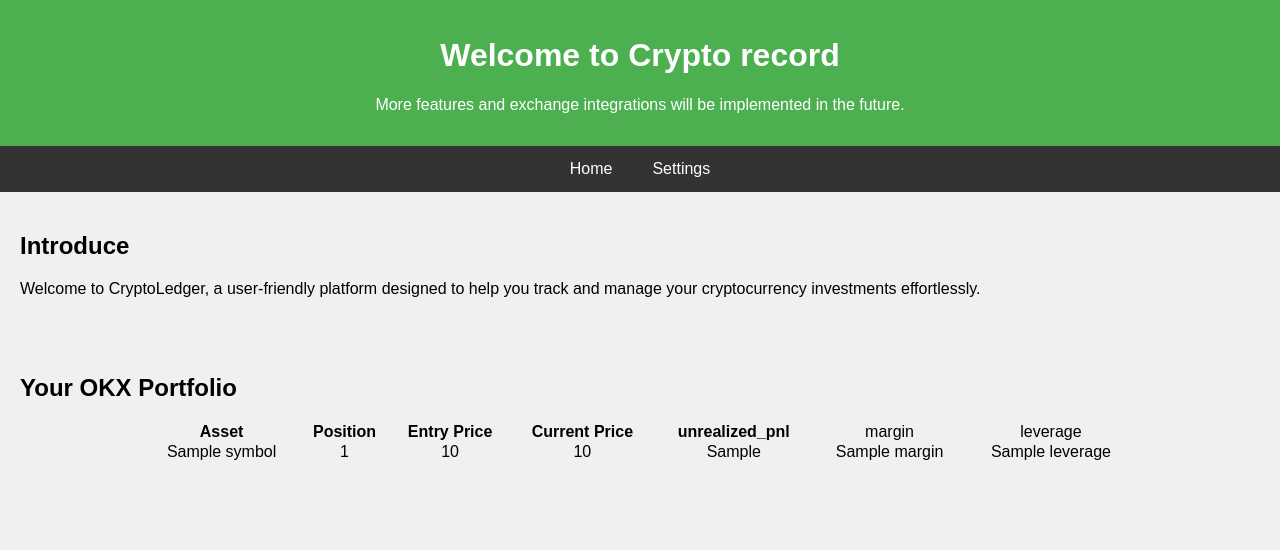
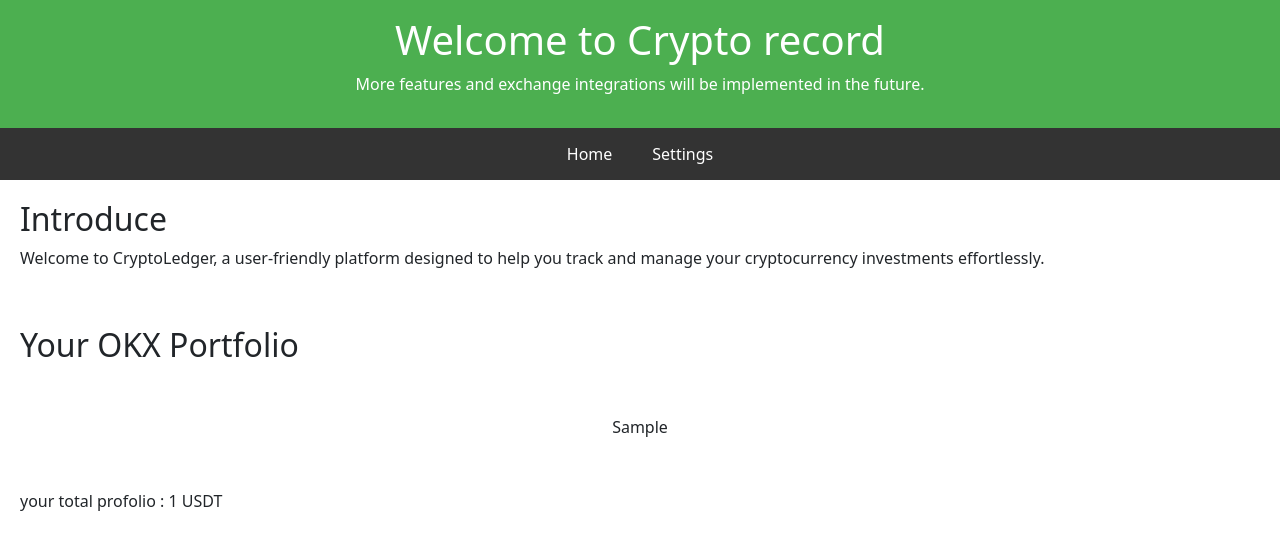
Before and after one commit to kevinwudev/Crypto-personal-record, a Flask app: template templates/index.html in a window 1280 px wide. Shown: the top 550 px of the page. Run offline with Flask 3, Linux system fonts and the light colour scheme; the template is opened without the code that fills it: most values are stand-ins (such as "Sample title", 1, 10 or a date in 2020).

Commit message:
<Edit> update the table and remove the api key

```diff
--- a/app.py
+++ b/app.py
@@ -3,9 +3,17 @@ import os
 import yaml
 import ccxt
 from okx_helper import get_info_table
+import polars as pl
+import pyarrow
+from dotenv import load_dotenv
+import os
+
+# 加載 .env 文件中的環境變數
+load_dotenv()
+
 
 app = Flask(__name__)
-app.secret_key = b'\xa3\x1b5\xf7\x84\x7f\xe6*\xec\x8d\xb6*\xfe\xc5\xd3\x99\xad\x85\x1e\x91\x97\xd9\xfc\x0e'
+app.secret_key = os.getenv('app_secretkey')
 
 USER_FILES_DIR = 'users'
 
@@ -28,10 +36,23 @@ def read_user_config(new_info: dict = None):
 
     return user_info
 
+def generate_table():
+    # 創建一個 Polars DataFrame
+    df = pl.DataFrame({
+        "Name": ["Alice", "Bob", "Charlie"],
+        "Age": [25, 30, 35],
+        "City": ["New York", "Los Angeles", "Chicago"]
+    })
+
+    # 將 DataFrame 轉換為 HTML 表格
+    html_table = df.to_pandas().to_html(classes='table table-striped table-hover table-bordered text-center', index=False)
+    return html_table
+
 @app.route('/')
 def home():
     try:
         user_info = read_user_config()
+        table = generate_table()
         if user_info is None:
             return render_template('index.html')
 
@@ -40,17 +61,25 @@ def home():
             secret = user_info['OKX']['secret']
             password = user_info['OKX']['password']
 
-            assets_info = get_info_table(apikey, secret, password)
-            return render_template('index.html', assets_info=assets_info)
+            assets_info, total_porfolio = get_info_table(apikey, secret, password)
+            assets_info = assets_info.to_pandas().to_html(classes='table table-striped table-hover table-bordered text-center',
+                                                          index=False)
+
+            return render_template('index.html',
+                                   assets_info = assets_info,
+                                   table = table,
+                                   total_porfolio = total_porfolio)
 
         else :
-            assets_info = None
+            # assets_info = None
             return render_template('index.html', assets_info=assets_info)
 
     except ccxt.BaseError as e:
         # 如果 API 鑰匙無效，回傳錯誤信息
         error_message = "Invalid API key or password. Please try again."
         return render_template('index.html', message=error_message)
+
+
 
 
 @app.route('/settings', methods=['GET', 'POST'])
--- a/static/css/styles.css
+++ b/static/css/styles.css
@@ -55,9 +55,13 @@ form button:hover {
     background-color: #45a049;
 }
 
-.assets-table {
-    width: 80%; /* 可以調整寬度 */
-    margin: 0 auto; /* 使表格水平居中 */
-    border-collapse: collapse; /* 合併表格邊框 */
-    text-align: center; /* 使表格內文字居中 */
+.table-container {
+    margin: 50px auto;
+    width: 80%;
+    text-align: center;
 }
+
+.table-container th, td {
+    text-align: center; /* 水平置中 */
+    vertical-align: middle; /* 垂直置中 */
+}
--- a/templates/index.html
+++ b/templates/index.html
@@ -5,7 +5,9 @@
     <meta name="viewport" content="width=device-width, initial-scale=1.0">
     <title>OKX Portfolio</title>
     <link rel="stylesheet" href="{{ url_for('static', filename='css/styles.css') }}">
+    <link href="https://cdn.jsdelivr.net/npm/bootstrap@5.3.0-alpha3/dist/css/bootstrap.min.css" rel="stylesheet">
     <script src="{{ url_for('static', filename='js/scripts.js') }}"></script>
+
 </head>
 <body>
     <header>
@@ -34,32 +36,18 @@
         {% endif %}
 
         {% if assets_info %}
-            <table class='assets-table'>
-                <tr>
-                    <th>Asset</th>
-                    <th>Position</th>
-                    <th>Entry Price</th>
-                    <th>Current Price</th>
-                    <th>unrealized_pnl</th>
-                    <td>margin</td>
-                    <td>leverage</td>
-                </tr>
-                {% for row in assets_info %}
-                <tr>
-                    <td>{{ row['symbol'] }}</td>
-                    <td>{{ row['size'] }}</td>
-                    <td>{{ row['entry_price'] }}</td>
-                    <td>{{ row['current_price'] }}</td>
-                    <td>{{ row['unrealized_pnl'] }}</td>
-                    <td>{{ row['margin'] }}</td>
-                    <td>{{ row['leverage'] }}</td>
-                </tr>
-                {% endfor %}
-            </table>
+        <div class="table-container">
+            {{ assets_info|safe }}
+        </div>
         {% else %}
             <p>No portfolio data available.</p>
         {% endif %}
+
+        <a> your total profolio : {{total_porfolio}} USDT</a>
+
     </section>
+
+
 
 
     {% endblock %}
--- /dev/null
+++ b/users/personal_setting.yaml
@@ -0,0 +1,4 @@
+OKX:
+  apikey: "dummy_for_testing"
+  password: "dummy_for_testing"
+  secret: "dummy_for_testing"
```
Also changed, not shown: okx_helper.py (+55 -13 lines), 1 other file.
